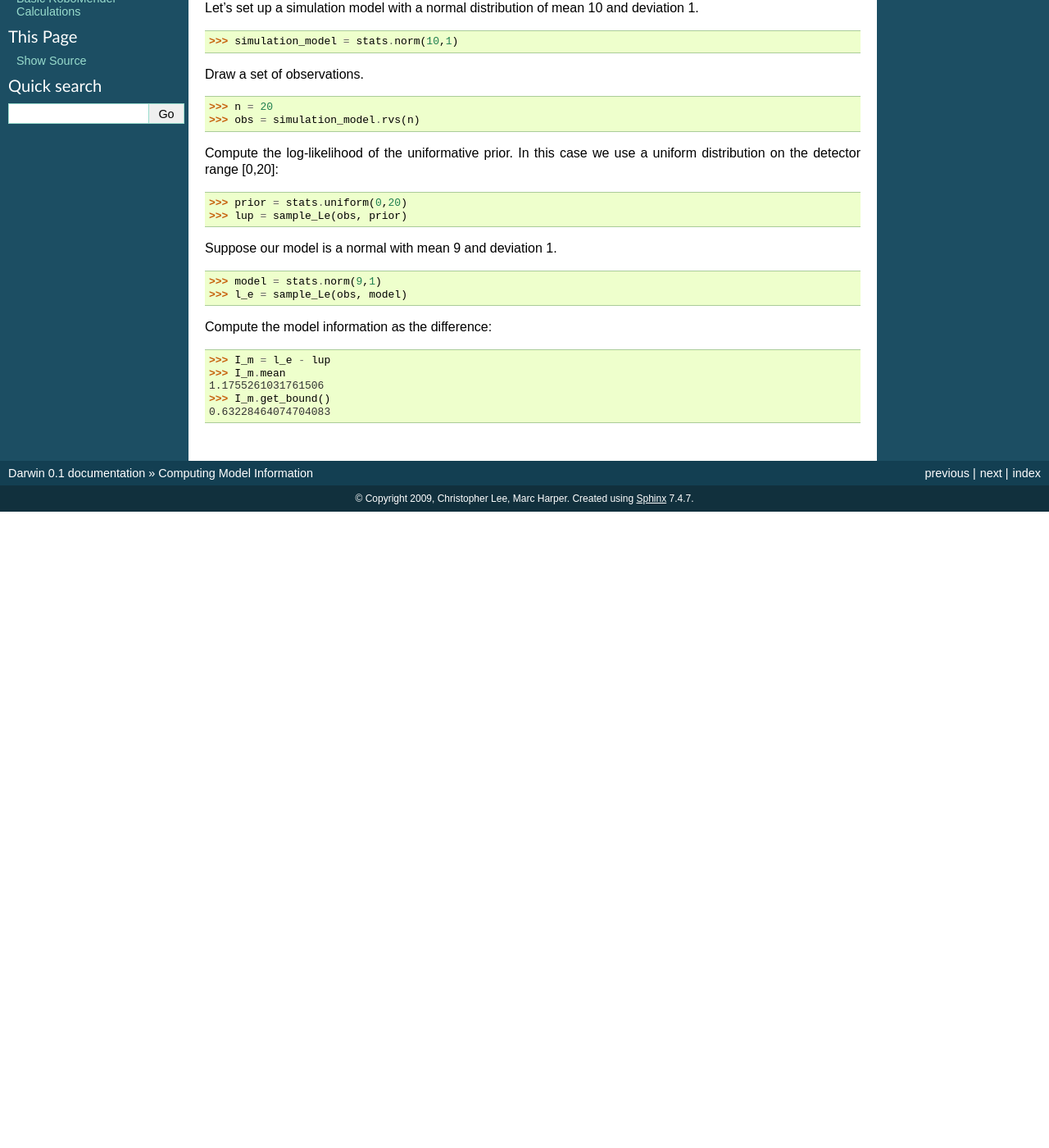
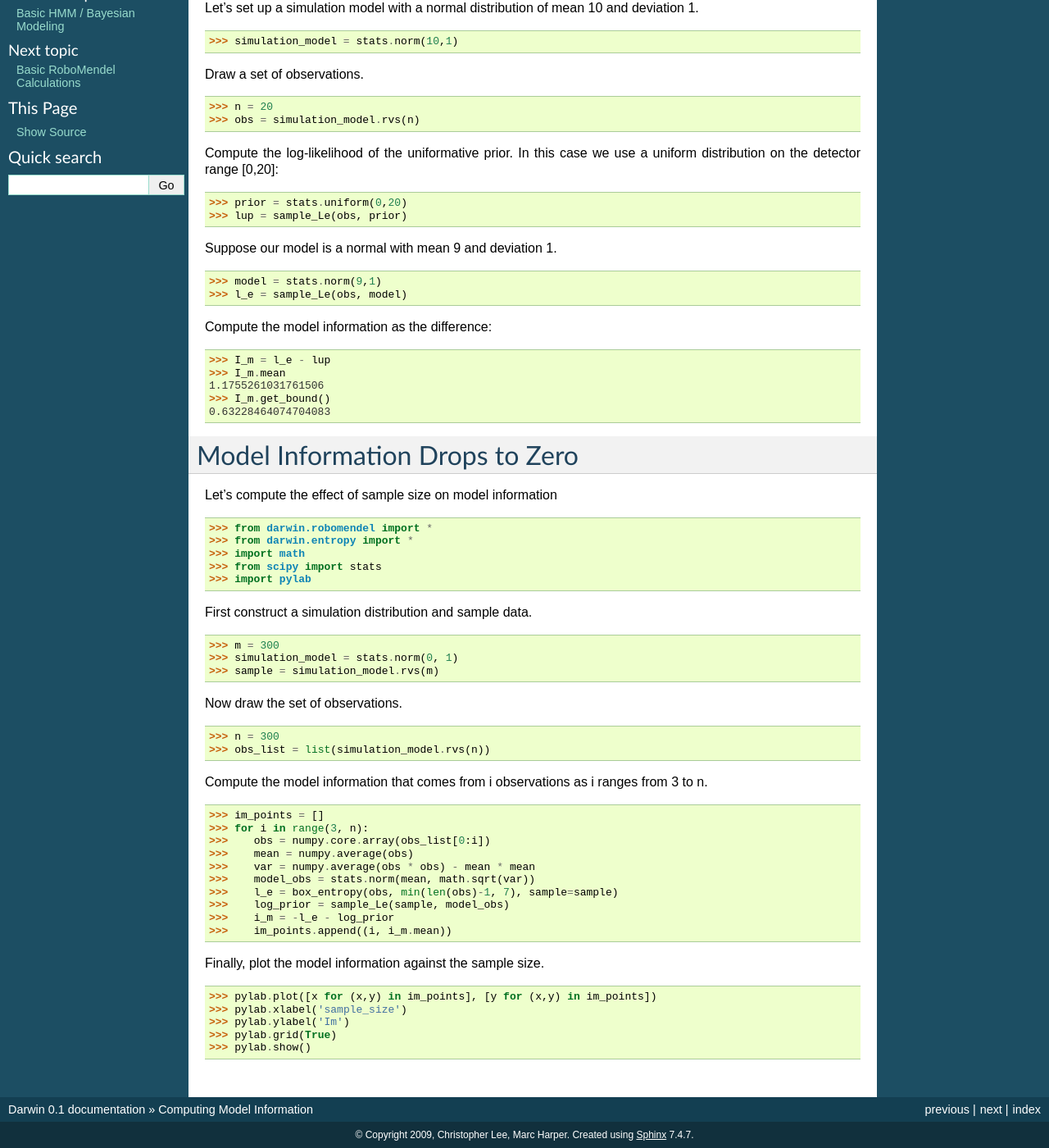
Before and after one commit to cjlee112/darwin, a Sphinx documentation site: the page built from doc/tutorials/model_information.rst, in a window 1280 px wide and 1400 px high, scrolled down 151 px. Shown: the whole window at 82% size. Built offline with Sphinx 7.4.7, drawn with Linux system fonts in a browser that asks for light colours; before the commit the page ends 900 px from its top, so only the background shows below that; some of the changed text lies outside the part shown.

Commit message:
model information versus sample size tutorial -- shows that model information approaches zero as sample size increases

```diff
--- a/doc/tutorials/model_information.rst
+++ b/doc/tutorials/model_information.rst
@@ -31,3 +31,47 @@
     1.1755261031761506
     >>> I_m.get_bound()
     0.63228464074704083
+
+===============================
+Model Information Drops to Zero
+===============================
+
+Let's compute the effect of sample size on model information
+
+    >>> from darwin.robomendel import *
+    >>> from darwin.entropy import *
+    >>> import math
+    >>> from scipy import stats
+    >>> import pylab
+
+First construct a simulation distribution and sample data.
+
+    >>> m = 300
+    >>> simulation_model = stats.norm(0, 1)
+    >>> sample = simulation_model.rvs(m)
+
+Now draw the set of observations.
+
+    >>> n = 300
+    >>> obs_list = list(simulation_model.rvs(n))
+
+Compute the model information that comes from i observations as i ranges from 3 to n.
+
+    >>> im_points = []
+    >>> for i in range(3, n):
+    >>>    obs = numpy.core.array(obs_list[0:i])
+    >>>    mean = numpy.average(obs)
+    >>>    var = numpy.average(obs * obs) - mean * mean
+    >>>    model_obs = stats.norm(mean, math.sqrt(var))
+    >>>    l_e = box_entropy(obs, min(len(obs)-1, 7), sample=sample)
+    >>>    log_prior = sample_Le(sample, model_obs)
+    >>>    i_m = -l_e - log_prior
+    >>>    im_points.append((i, i_m.mean))
+
+Finally, plot the model information against the sample size.
+
+    >>> pylab.plot([x for (x,y) in im_points], [y for (x,y) in im_points])
+    >>> pylab.xlabel('sample_size')
+    >>> pylab.ylabel('Im')
+    >>> pylab.grid(True)
+    >>> pylab.show()
```
